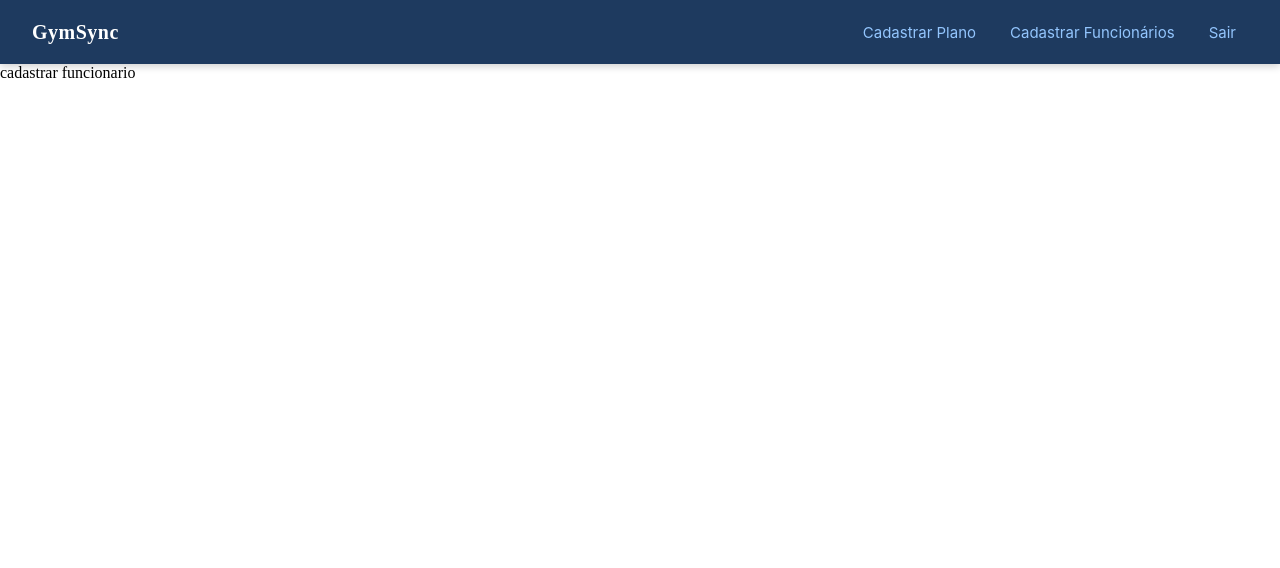
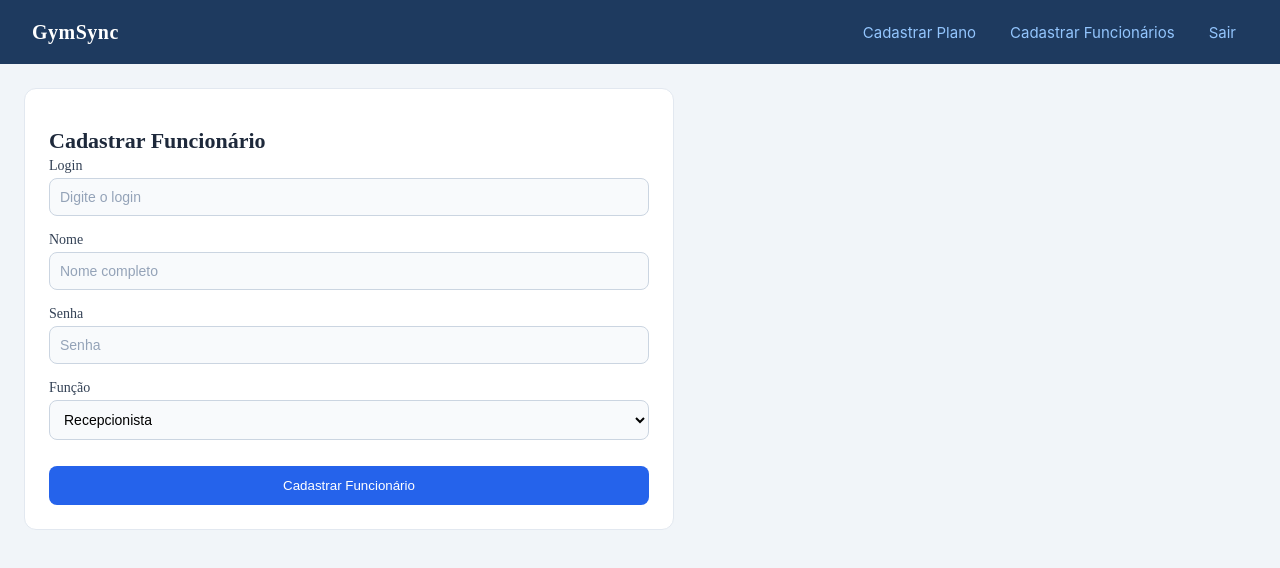
Before and after one commit to lorenaneiva/gym-manager, a Vue app: page /cadastrar-funcionario in a window 1280 px wide. Shown: the top 568 px of the page. Built offline with nearby package versions, Linux system fonts and the light colour scheme; no server answers.

Commit message:
adicionando cadastrar funcionarios

```diff
--- a/src/views/funcionario/admin/CadastrarFuncionarioView.vue
+++ b/src/views/funcionario/admin/CadastrarFuncionarioView.vue
@@ -1,13 +1,179 @@
 <script setup>
+import { ref } from 'vue'
+import axios from 'axios'
+import { API_URL } from '../../../api'
+import { useUserStore } from '@/stores/user'
+import { useRouter } from 'vue-router'
 
+const userStore = useUserStore()
+const router = useRouter()
+
+//  proteção de acesso
+if (!userStore.isAdmin) {
+  router.push('/')
+}
+
+const form = ref({
+  login: '',
+  name: '',
+  password: '',
+  role: 'recepcionista'
+})
+
+const loading = ref(false)
+
+async function cadastrarFuncionario() {
+  // validação simples
+  if (!form.value.login || !form.value.name || !form.value.password) {
+    alert('Preencha todos os campos!')
+    return
+  }
+
+  try {
+    loading.value = true
+
+    await axios.post(`${API_URL}/users`, {
+      ...form.value,
+      plano: 0
+    })
+
+    alert('Funcionário cadastrado com sucesso!')
+
+    form.value = {
+      login: '',
+      name: '',
+      password: '',
+      role: 'recepcionista'
+    }
+
+  } catch (error) {
+    console.error(error)
+    alert('Erro ao cadastrar funcionário')
+  } finally {
+    loading.value = false
+  }
+}
 </script>
 
 <template>
-  <main>
-    cadastrar funcionario
-  </main>
+  <div class="page">
+    <div class="card">
+      <h1>Cadastrar Funcionário</h1>
+
+      <form @submit.prevent="cadastrarFuncionario">
+
+        <div class="input-group">
+          <label>Login</label>
+          <input v-model="form.login" placeholder="Digite o login" />
+        </div>
+
+        <div class="input-group">
+          <label>Nome</label>
+          <input v-model="form.name" placeholder="Nome completo" />
+        </div>
+
+        <div class="input-group">
+          <label>Senha</label>
+          <input v-model="form.password" type="password" placeholder="Senha" />
+        </div>
+
+        <div class="input-group">
+          <label>Função</label>
+          <select v-model="form.role">
+            <option value="admin">Admin</option>
+            <option value="recepcionista">Recepcionista</option>
+            <option value="instrutor">Instrutor</option>
+          </select>
+        </div>
+
+        <button :disabled="loading">
+          {{ loading ? 'Cadastrando...' : 'Cadastrar Funcionário' }}
+        </button>
+
+      </form>
+    </div>
+  </div>
 </template>
 
 <style scoped>
+.page {
+  min-height: 100vh;
+  background: #f1f5f9;
+  padding: 24px;
+}
 
+.card {
+  max-width: 600px;
+  background: #ffffff;
+  padding: 24px;
+  border-radius: 12px;
+  border: 1px solid #e2e8f0;
+}
+
+h1 {
+  font-size: 22px;
+  margin-bottom: 4px;
+  color: #1e293b;
+}
+
+form {
+  display: flex;
+  flex-direction: column;
+  gap: 16px;
+}
+
+.input-group {
+  display: flex;
+  flex-direction: column;
+}
+
+label {
+  font-size: 14px;
+  margin-bottom: 4px;
+  color: #334155;
+}
+
+input, select {
+  padding: 10px;
+  border-radius: 8px;
+  border: 1px solid #cbd5e1;
+  font-size: 14px;
+  background: #f8fafc;
+}
+
+input::placeholder {
+  color: #94a3b8;
+}
+
+input:focus, select:focus {
+  outline: none;
+  border-color: #2563eb;
+  background: #ffffff;
+}
+
+button {
+  margin-top: 10px;
+  padding: 12px;
+  border: none;
+  border-radius: 8px;
+  background: #2563eb;
+  color: white;
+  font-weight: 500;
+  cursor: pointer;
+}
+
+button:hover {
+  background: #1d4ed8;
+}
+
+button:disabled {
+  background: #94a3b8;
+  cursor: not-allowed;
+}
+
+@media (max-width: 480px) {
+  .card {
+    padding: 16px;
+  }
+}
 </style>
```
